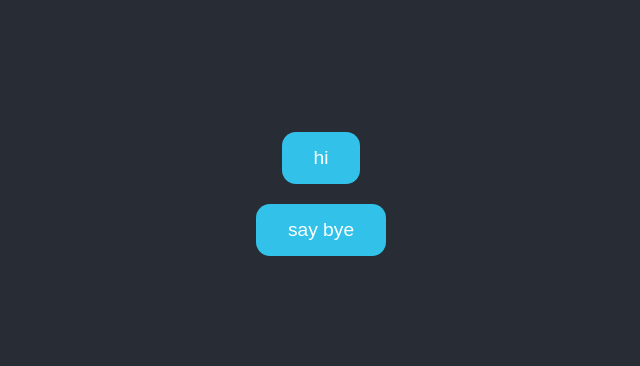
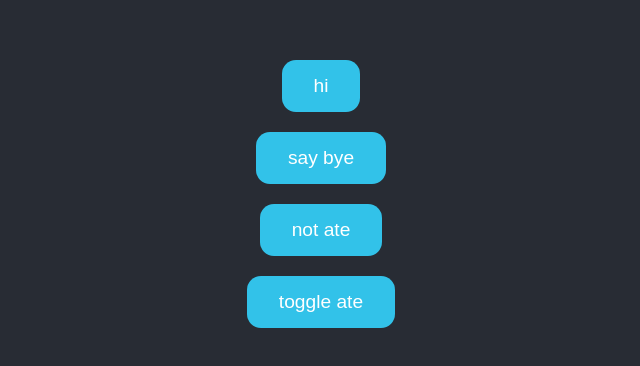
Before and after one commit to brokenfingers/reactjs_bit, a React (Create React App) app: page / in a window 1280 px wide. Shown: the part 238-604 px from the top of the page, without its empty margins (319-959 px from the left). Built offline with nearby package versions, Linux system fonts and the light colour scheme.

Commit message:
repeat toggle ate

```diff
--- a/src/App.jsx
+++ b/src/App.jsx
@@ -11,13 +11,21 @@ function App() {
     const handleExit = () => {
         setMessage('ate')
     }
+    const handleExitClear = () => {
+        setMessage('')
+    }
+    const handleToggleAte = () => {
+        setMessage(message === '' ? 'ate' : '')
+    }
 
     return (
         <div className="App">
             <header className="App-header">
                 <h2>{message}</h2>
                 <button onClick={labas}>hi</button>
-                <button onClick={handleExit }>say bye</button>
+                <button onClick={handleExit}>say bye</button>
+                <button onClick={handleExitClear}>not ate</button>
+                <button onClick={handleToggleAte}>toggle ate</button>
             </header>
         </div>
     )
```
